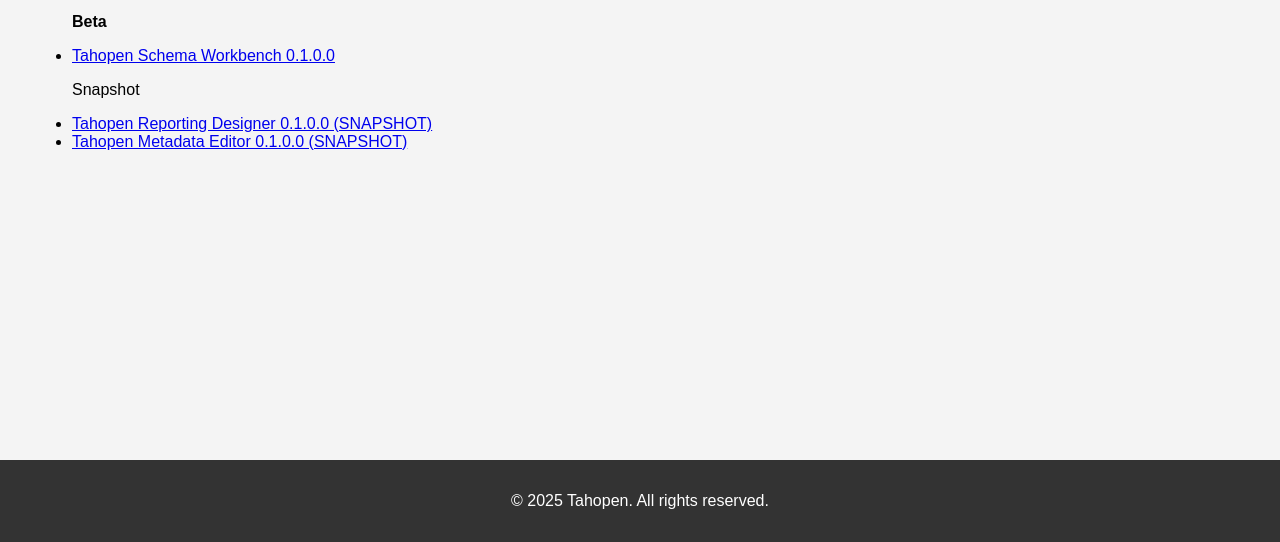
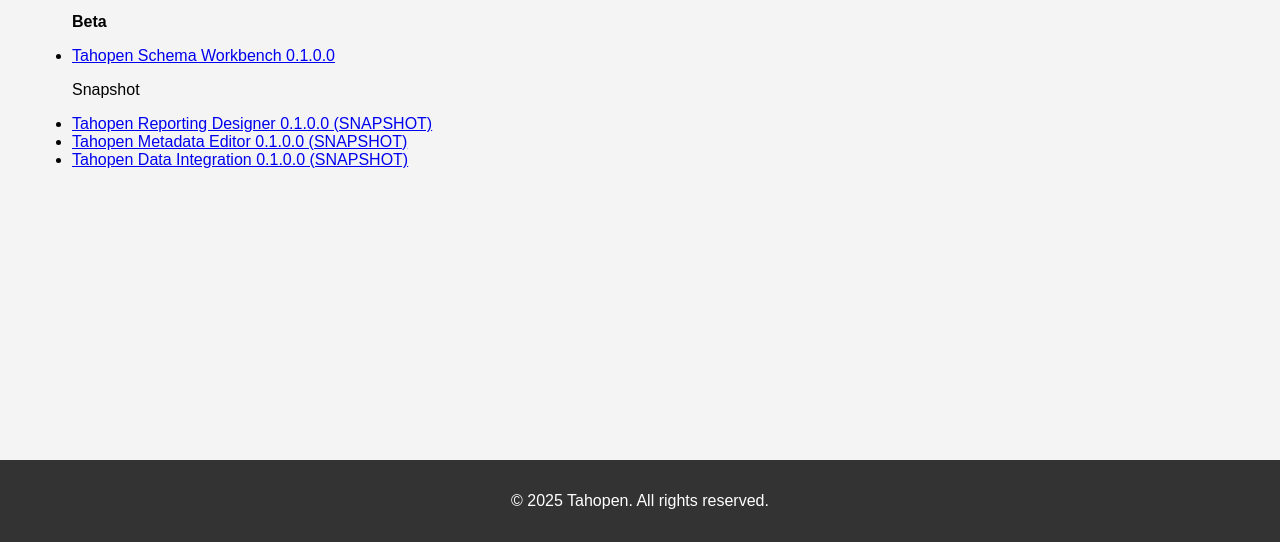
Before and after one commit to tahopen/website-tahopen-org, a plain HTML site: page downloads.html in a window 1280 px wide. Shown: the part 258-800 px from the top of the page. Drawn offline with Linux system fonts and the light colour scheme.

Commit message:
Update downloads.html

```diff
--- a/downloads.html
+++ b/downloads.html
@@ -28,6 +28,7 @@
         <p>Snapshot</p>
             <li><a href="https://github.com/tahopen/tahopen-reporting/releases/download/0.1.0.0-SNAPSHOT/prd-ce-0.1.0.0-SNAPSHOT.zip">Tahopen Reporting Designer 0.1.0.0 (SNAPSHOT)</a></li>
             <li><a href="https://github.com/tahopen/tahopen-metadata-editor/releases/download/0.1.0.0/tme-ce-0.1.0.0-SNAPSHOT.zip">Tahopen Metadata Editor 0.1.0.0 (SNAPSHOT)</a></li>
+            <li><a href="https://github.com/tahopen/tahopen-kettle/releases/download/0.1.0.0/tdi-ce-0.1.0.0-SNAPSHOT.zip">Tahopen Data Integration 0.1.0.0 (SNAPSHOT)</a></li>
         </ul>
     </section>
 
```
